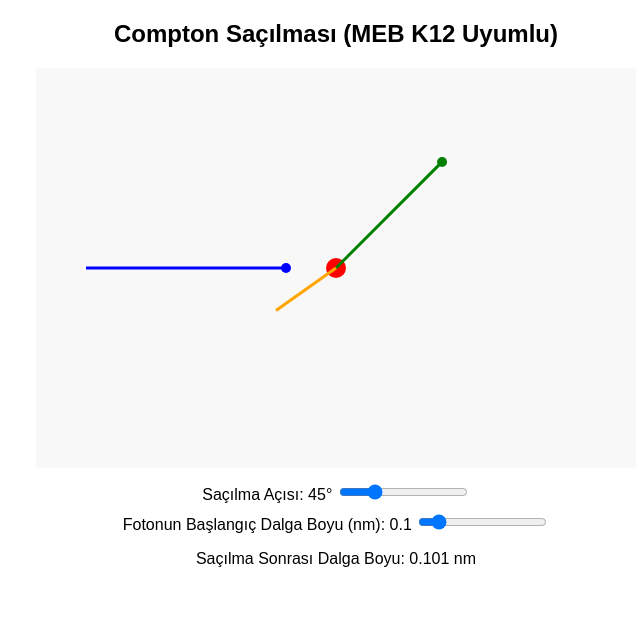
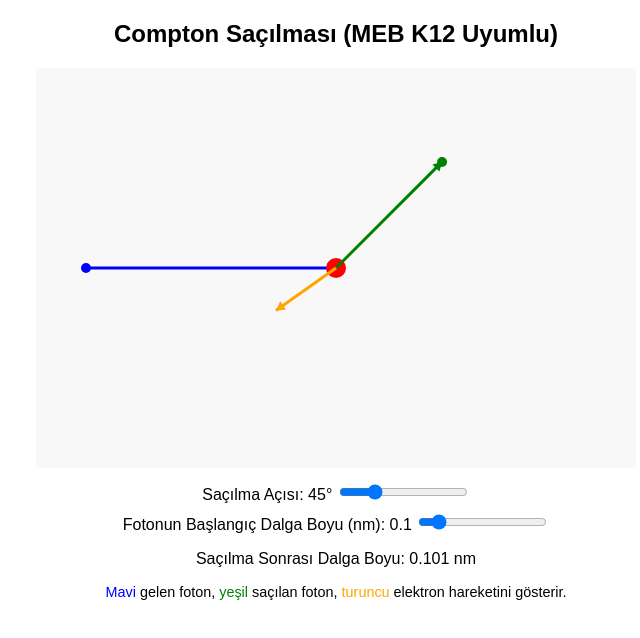
Before and after one commit to quantum4edum/deneme1, a website: page compton-sim/index.html in a window 1280 px wide. Shown: the whole page, without its empty margins (304-944 px from the left). Drawn offline with Linux system fonts and the light colour scheme.

Commit message:
Enhance Compton simulator visuals

```diff
--- a/compton-sim/index.html
+++ b/compton-sim/index.html
@@ -22,6 +22,11 @@
     <input type="range" id="lambda" min="0.05" max="0.5" step="0.01" value="0.1">
   </label>
   <p>Saçılma Sonrası Dalga Boyu: <span id="result">0</span> nm</p>
+  <p style="font-size:0.9em">
+    <span style="color:blue">Mavi</span> gelen foton,
+    <span style="color:green">yeşil</span> saçılan foton,
+    <span style="color:orange">turuncu</span> elektron hareketini gösterir.
+  </p>
 </div>
 <script src="script.js"></script>
 </body>
--- a/compton-sim/script.js
+++ b/compton-sim/script.js
@@ -14,25 +14,43 @@ function computeScatteredLambda(lambda0, angle) {
   return lambda0 + LAMBDA_C * (1 - Math.cos(radians));
 }
 
+function drawArrow(fromX, fromY, toX, toY, color) {
+  ctx.strokeStyle = color;
+  ctx.fillStyle = color;
+  ctx.lineWidth = 3;
+  ctx.beginPath();
+  ctx.moveTo(fromX, fromY);
+  ctx.lineTo(toX, toY);
+  ctx.stroke();
+
+  const headLen = 10;
+  const angle = Math.atan2(toY - fromY, toX - fromX);
+  ctx.beginPath();
+  ctx.moveTo(toX, toY);
+  ctx.lineTo(toX - headLen * Math.cos(angle - Math.PI / 6),
+              toY - headLen * Math.sin(angle - Math.PI / 6));
+  ctx.lineTo(toX - headLen * Math.cos(angle + Math.PI / 6),
+              toY - headLen * Math.sin(angle + Math.PI / 6));
+  ctx.closePath();
+  ctx.fill();
+}
+
 function drawSimulation() {
   ctx.clearRect(0, 0, canvas.width, canvas.height);
 
-  // Başlangıç fotonu
-  ctx.strokeStyle = 'blue';
-  ctx.lineWidth = 3;
+  const centerY = canvas.height / 2;
+
+  // Başlangıç fotonu oku ve foton
+  drawArrow(50, centerY, 300, centerY, 'blue');
   ctx.beginPath();
-  ctx.moveTo(50, canvas.height / 2);
-  ctx.lineTo(250, canvas.height / 2);
-  ctx.stroke();
-  ctx.beginPath();
-  ctx.arc(250, canvas.height / 2, 5, 0, 2 * Math.PI);
+  ctx.arc(50, centerY, 5, 0, 2 * Math.PI);
   ctx.fillStyle = 'blue';
   ctx.fill();
 
   // Elektron
   ctx.fillStyle = 'red';
   ctx.beginPath();
-  ctx.arc(300, canvas.height / 2, 10, 0, 2 * Math.PI);
+  ctx.arc(300, centerY, 10, 0, 2 * Math.PI);
   ctx.fill();
 
   const angle = parseFloat(angleInput.value);
@@ -46,28 +64,18 @@ function drawSimulation() {
   const length = 150;
   const rad = angle * Math.PI / 180;
   const startX = 300;
-  const startY = canvas.height / 2;
+  const startY = centerY;
   const endX = startX + length * Math.cos(rad);
   const endY = startY - length * Math.sin(rad);
 
-  ctx.strokeStyle = 'green';
-  ctx.lineWidth = 3;
-  ctx.beginPath();
-  ctx.moveTo(startX, startY);
-  ctx.lineTo(endX, endY);
-  ctx.stroke();
-
+  drawArrow(startX, startY, endX, endY, 'green');
   ctx.beginPath();
   ctx.arc(endX, endY, 5, 0, 2 * Math.PI);
   ctx.fillStyle = 'green';
   ctx.fill();
 
   // Saçılan elektron (basitleştirilmiş yön)
-  ctx.strokeStyle = 'orange';
-  ctx.beginPath();
-  ctx.moveTo(startX, startY);
-  ctx.lineTo(startX - length * 0.4, startY + length * Math.sin(rad) * 0.4);
-  ctx.stroke();
+  drawArrow(startX, startY, startX - length * 0.4, startY + length * Math.sin(rad) * 0.4, 'orange');
 }
 
 angleInput.addEventListener('input', drawSimulation);
```
Also changed, not shown: compton-sim/README.md.
